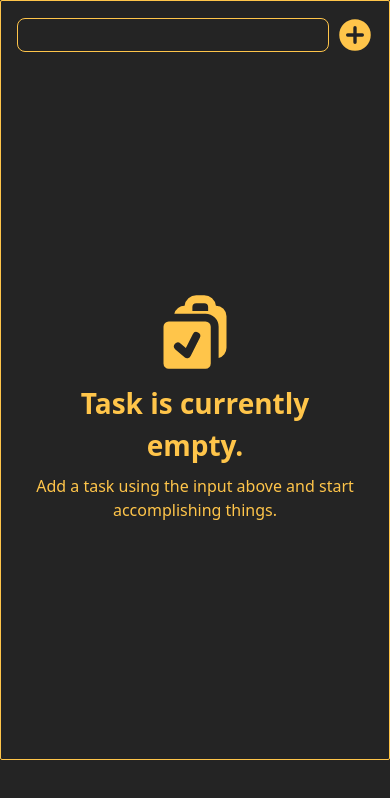
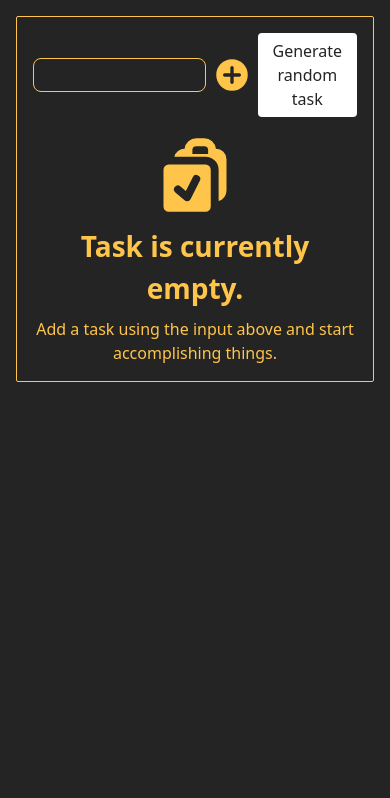
Before and after one commit to HereonCloud/to-do, a React (Vite) app: page / in a window 390 px wide. Shown: the top 798 px of the page. Built offline with nearby package versions, Linux system fonts and the light colour scheme.

Commit message:
Add styling and fix components for to do list

```diff
--- a/src/App.css
+++ b/src/App.css
@@ -1,4 +1,19 @@
 #root {
   box-sizing: border-box;
-  height: 100vh;
+  height: 100%;
+  display: flex;
+  gap: 48px;
+  padding: 48px 48px;
+  width: 100%;
 }
+
+@media (max-width: 1024px) {
+  #root {
+    flex-direction: column;
+    height: 100%;
+    width: 100%;
+    padding: 16px;
+    align-items: center;
+    gap: 16px;
+  }
+}
--- a/src/components/ToDoInput.tsx
+++ b/src/components/ToDoInput.tsx
@@ -17,7 +17,7 @@ const ToDoInput = (p: ToDoInputProps) => {
       className='flex gap-2 justify-center items-center w-[100%]'
     >
       <input
-        className='rounded-4 w-[100%] max-w-[480px]'
+        className='rounded-4 w-[100%]'
         required
         type='text'
         value={newToDo}
@@ -27,6 +27,9 @@ const ToDoInput = (p: ToDoInputProps) => {
       <button type='submit'>
         <PlusCircleIcon height={36} width={36} color='var(--color-yellow)' />
       </button>
+      <button className='text-(--color-black) bg-(--color-white) p-1.5 rounded-sm font-medium w-max'>
+        Generate random task
+      </button>
     </form>
   );
 };
--- a/src/components/ToDoListTable.tsx
+++ b/src/components/ToDoListTable.tsx
@@ -10,7 +10,6 @@ export interface ToDoListTableProps {
 
 const ToDoListTable = (p: ToDoListTableProps) => {
   const toggleSelectColor = (status: STATUS) => {
-    console.log(status == STATUS.STUCK);
     switch (status) {
       case STATUS.DONE:
         return 'bg-(--color-green)';
@@ -30,7 +29,7 @@ const ToDoListTable = (p: ToDoListTableProps) => {
           <EmptyContent />
         </div>
       ) : (
-        <div className='overflow-y-auto overflow-x-hidden wrap-break-word whitespace-nowrap max-w-[600px] w-[100%] scroll-smooth'>
+        <div className='overflow-y-auto overflow-x-hidden wrap-break-word whitespace-nowrap w-[100%] scroll-smooth'>
           <table className='w-[100%] h-[100%] border-(--color-yellow) border-1 rounded-md'>
             <thead>
               <tr>
@@ -46,7 +45,7 @@ const ToDoListTable = (p: ToDoListTableProps) => {
                 return (
                   <tr key={k} className='border-(--color-yellow) border-1'>
                     <td
-                      className={`wrap-break-word whitespace-normal overflow-hidden text-(--color-yellow) text-[16px] max-w-[320px] border-1`}
+                      className={`wrap-break-word whitespace-normal overflow-hidden text-(--color-yellow) text-[16px] max-w-[320px]`}
                     >
                       {d.toDo}
                     </td>
--- /dev/null
+++ b/src/feature/Notice.tsx
@@ -0,0 +1,12 @@
+interface NoticeProps {
+  isOpen: boolean;
+  setIsOpen: (i: boolean) => void;
+  isEntryNotice?: boolean;
+  content: string;
+}
+
+const Notice = (p: NoticeProps) => {
+  return <div className=''></div>;
+};
+
+export default Notice;
--- a/src/index.css
+++ b/src/index.css
@@ -7,19 +7,19 @@
   --color-blue: #a0d9ef;
   --color-gray: #c7c4bf;
   --color-white: #ffffff;
+  --color-black: #242424;
 }
 
-:root {
+html,
+body {
+  margin: 0 auto;
   font-family: system-ui, Avenir, Helvetica, Arial, sans-serif;
   background-color: #242424;
   font-synthesis: none;
   text-rendering: optimizeLegibility;
   -webkit-font-smoothing: antialiased;
   -moz-osx-font-smoothing: grayscale;
-}
-
-body {
-  min-width: 320px;
+  width: 100%;
   width: 100%;
   min-height: 100vh;
 }
```
